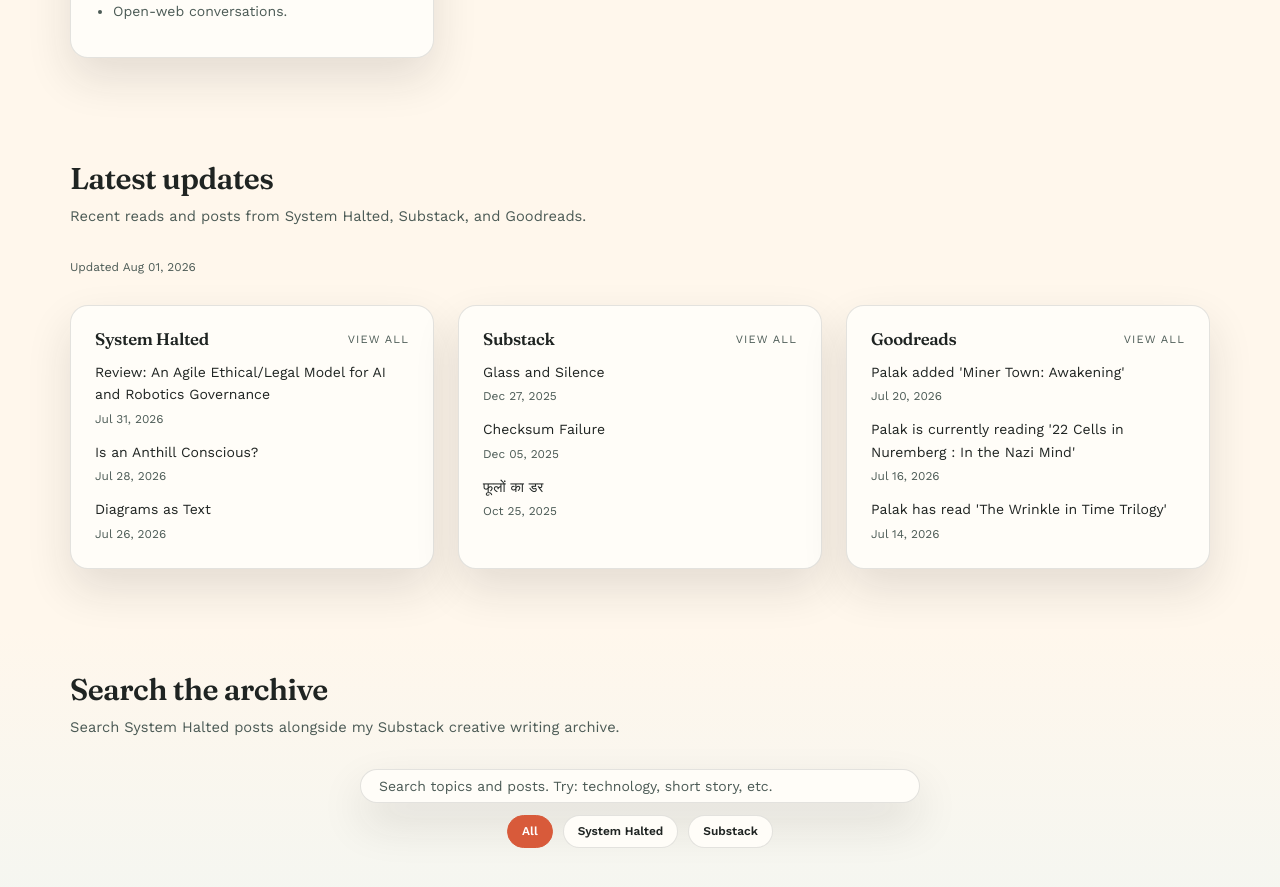
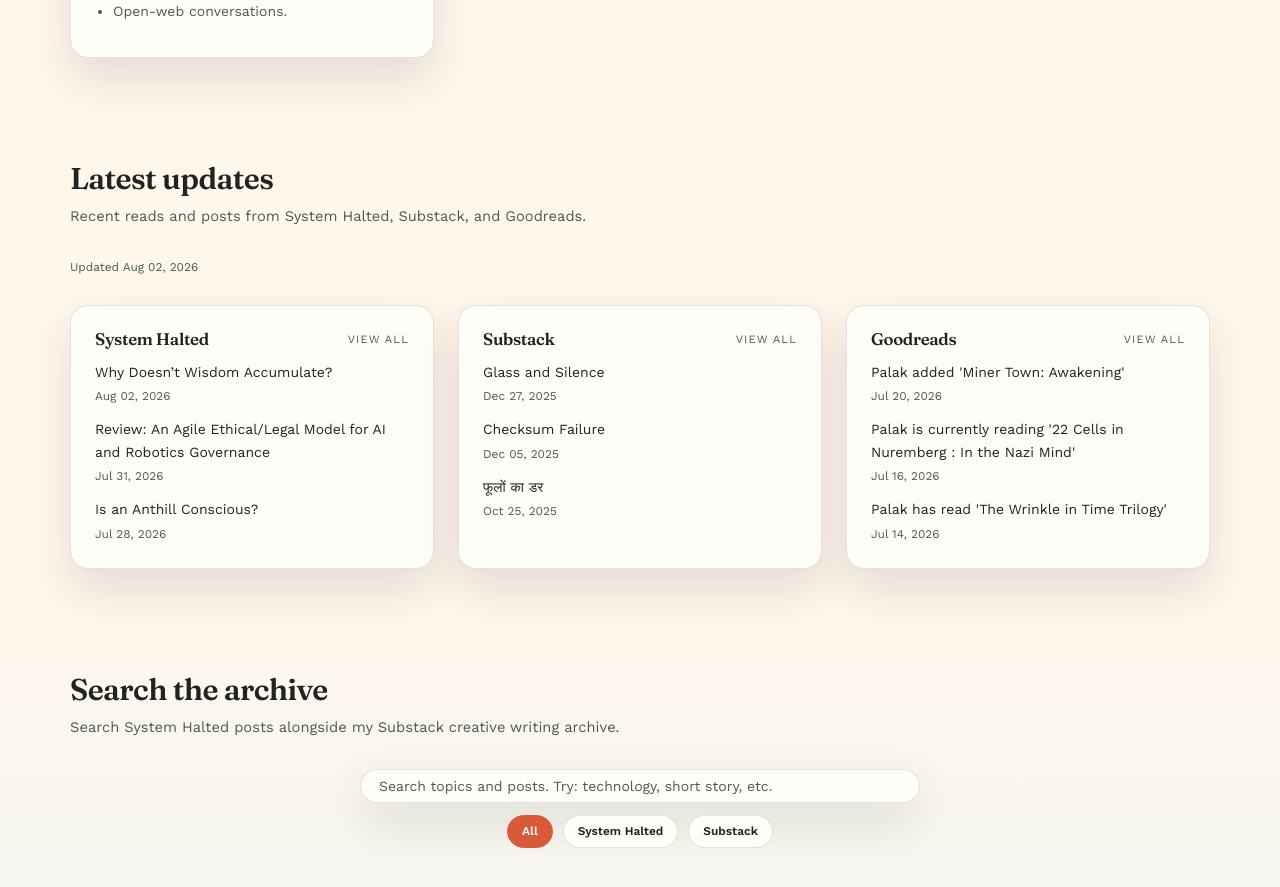
Before and after one commit to systemhalted/about-me, a Jekyll site: the page built from index.html, in a window 1280 px wide and 900 px high, scrolled down 2331 px. Shown: the top 887 px of the window. Built offline with Jekyll 4.4.1, drawn with Linux system fonts in a browser that asks for light colours; nearby versions of some CDN libraries.

Commit message:
refresh content feeds

```diff
--- a/_data/latest_sources.json
+++ b/_data/latest_sources.json
@@ -1,5 +1,5 @@
 {
-  "updated_at": "2026-08-01T05:36:00Z",
+  "updated_at": "2026-08-02T05:36:52Z",
   "sources": [
     {
       "id": "systemhalted",
@@ -7,6 +7,11 @@
       "url": "https://systemhalted.in",
       "feed_url": "https://systemhalted.in/feed.xml",
       "items": [
+        {
+          "title": "Why Doesn\u2019t Wisdom Accumulate?",
+          "url": "https://systemhalted.in/2026/08/02/wisdom-accumulation/",
+          "published": "2026-08-02T00:00:00Z"
+        },
         {
           "title": "Review: An Agile Ethical/Legal Model for AI and Robotics Governance",
           "url": "https://systemhalted.in/2026/07/31/review-agile-ethical-legal-model-ai-robotics-governance/",
@@ -16,11 +21,6 @@
           "title": "Is an Anthill Conscious?",
           "url": "https://systemhalted.in/2026/07/28/is-an-anthill-conscious/",
           "published": "2026-07-28T00:00:00Z"
-        },
-        {
-          "title": "Diagrams as Text",
-          "url": "https://systemhalted.in/2026/07/26/diagrams-as-text/",
-          "published": "2026-07-26T00:00:00Z"
         }
       ]
     },
```
